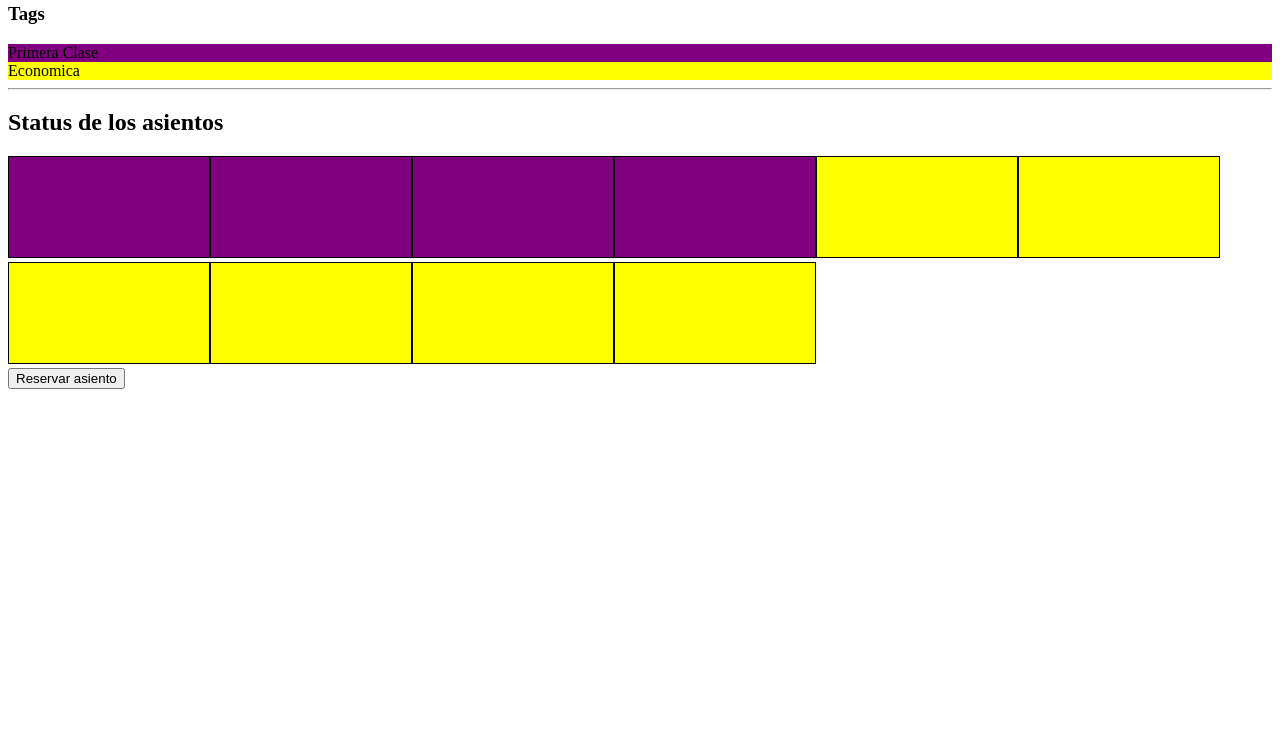
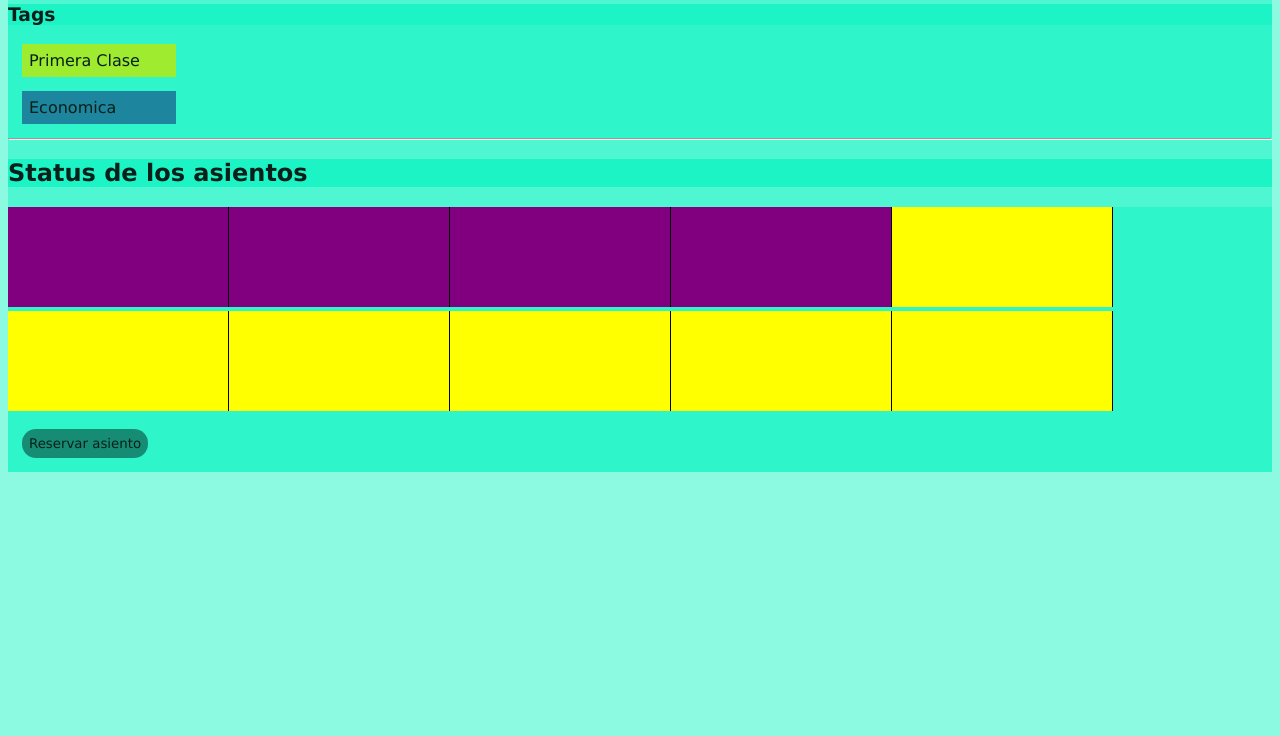
Before and after one commit to MarinaRH/ReservasM, a plain HTML site: page index.html in a window 1280 px wide. Shown: the part 64-800 px from the top of the page. Drawn offline with Linux system fonts and the light colour scheme.

Commit message:
modificando estilos del main

```diff
--- a/css/main.css
+++ b/css/main.css
@@ -1,17 +1,40 @@
+* {
+    background: rgba(9, 243, 192, 0.466);
+    color:rgb(8, 32, 25);
+    font-family: Verdana, Geneva, Tahoma, sans-serif;
+}
+
+h1.tit {
+    font-size: 35px;
+    text-align: center;
+    font-family: 'Franklin Gothic Medium';
+}
+
 .first_class {
-    background: purple;
+    background: rgba(185, 233, 12, 0.808);
+    width: 140px;
+    margin: 14px;
+    padding: 7px;
 }
 
 .economic_class {
-    background: yellow;
+    background: rgba(23, 87, 139, 0.705);
+    width: 140px;
+    margin: 14px;
+    padding: 7px;
 }
 
 .seats {
-
-    border: 1px solid black;
+    border-right: 1px solid black;
     display: inline-block;
     height: 100px;
-    width: 200px;
+    width: 220px;
+}
 
-
+#btn {
+    background: rgba(4, 58, 51, 0.555);
+    border-radius: 14px;
+    border: none;
+    padding: 7px;
+    margin: 14px;
 }
```
